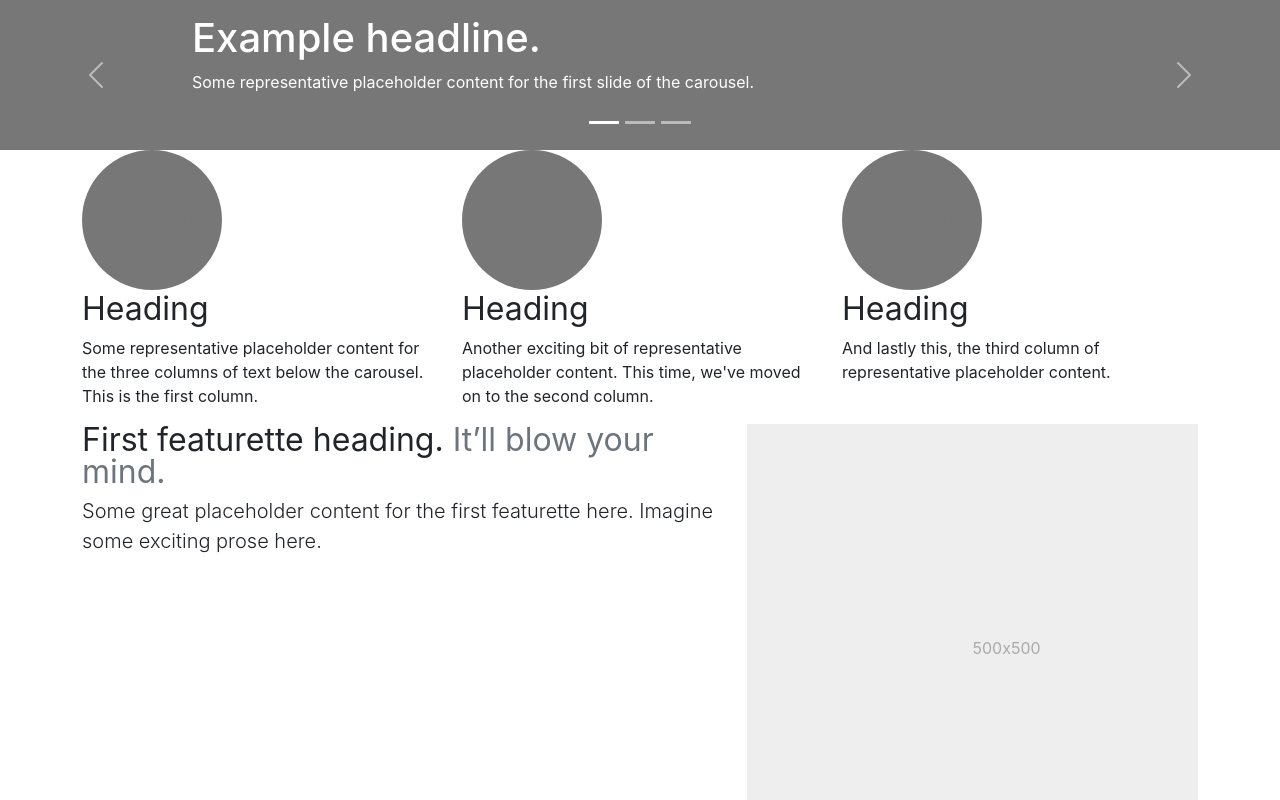
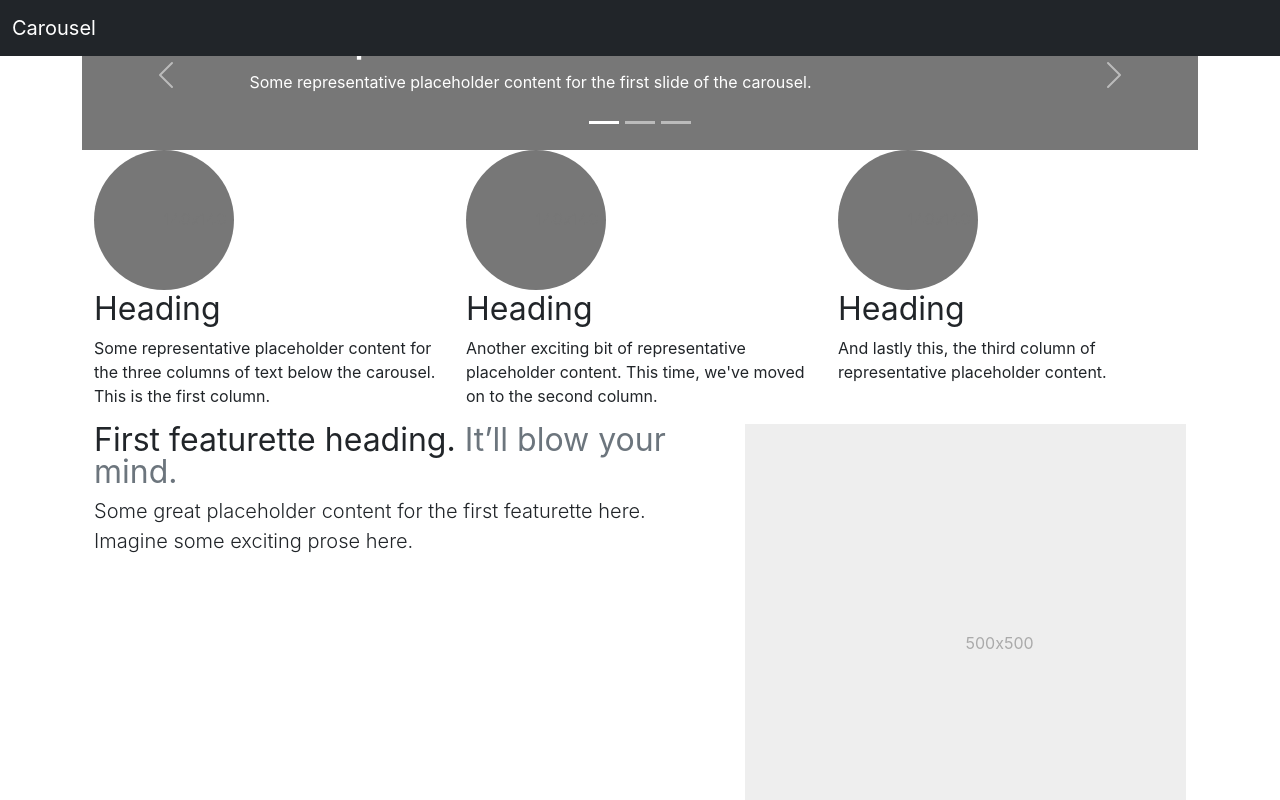
Before and after one commit to gokhansigircik/non-profit, a React (Create React App) app: page / in a window 1280 px wide. Shown: the top 800 px of the page. Built offline with nearby package versions, Linux system fonts and the light colour scheme.

Commit message:
updeted code

```diff
--- a/src/App.jsx
+++ b/src/App.jsx
@@ -1,15 +1,17 @@
 import React from "react";
 import Home from "./components/Home";
-import {Routes, Route} from "react-router-dom";
-
+import { Routes, Route } from "react-router-dom";
+import NavBar from "./components/NavBar";
 
 function App() {
   return (
     <div>
+      <NavBar />
+      <div className="container">
         <Routes>
           <Route path="/" element={<Home />} />
         </Routes>
-
+      </div>
     </div>
   );
 }
--- a/src/components/NavBar.jsx
+++ b/src/components/NavBar.jsx
@@ -1,4 +1,7 @@
 import React from 'react'
+import { Link } from 'react-router-dom';
+
+
 
 function NavBar() {
   return (
```
